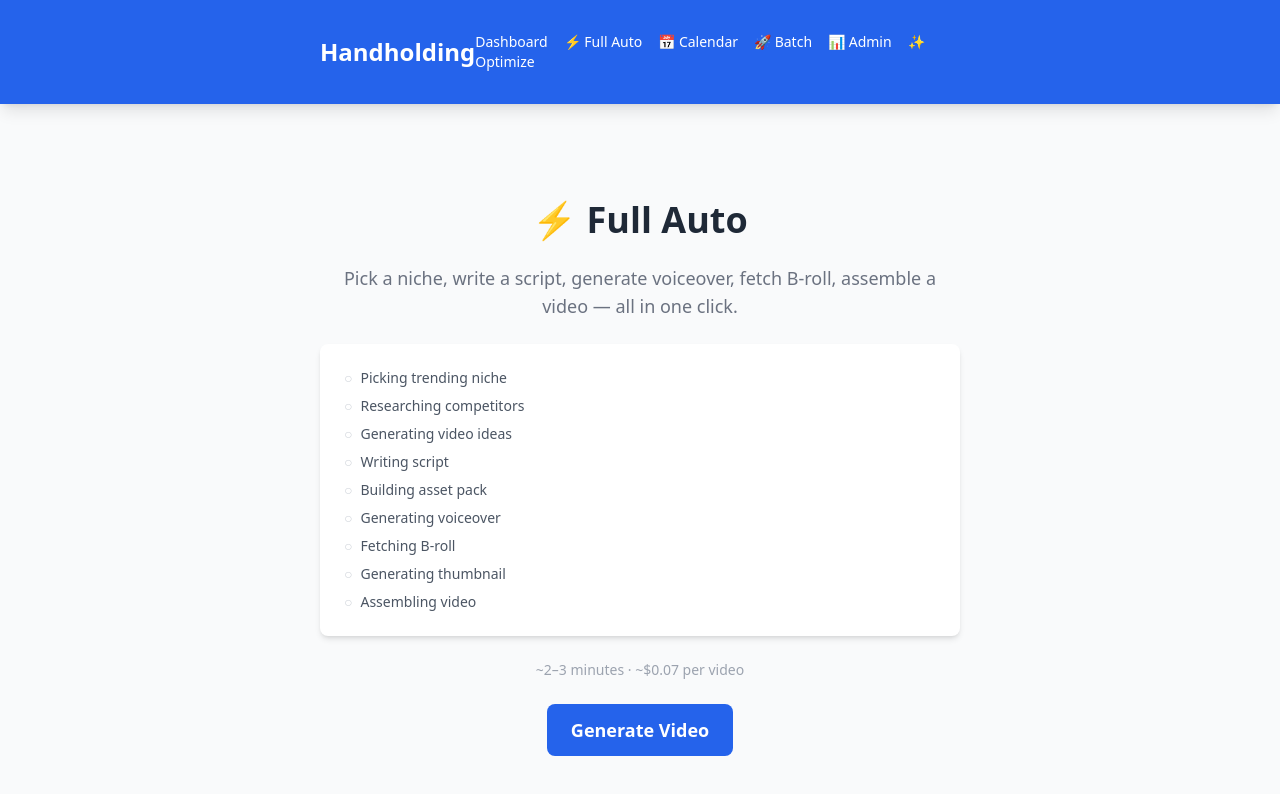
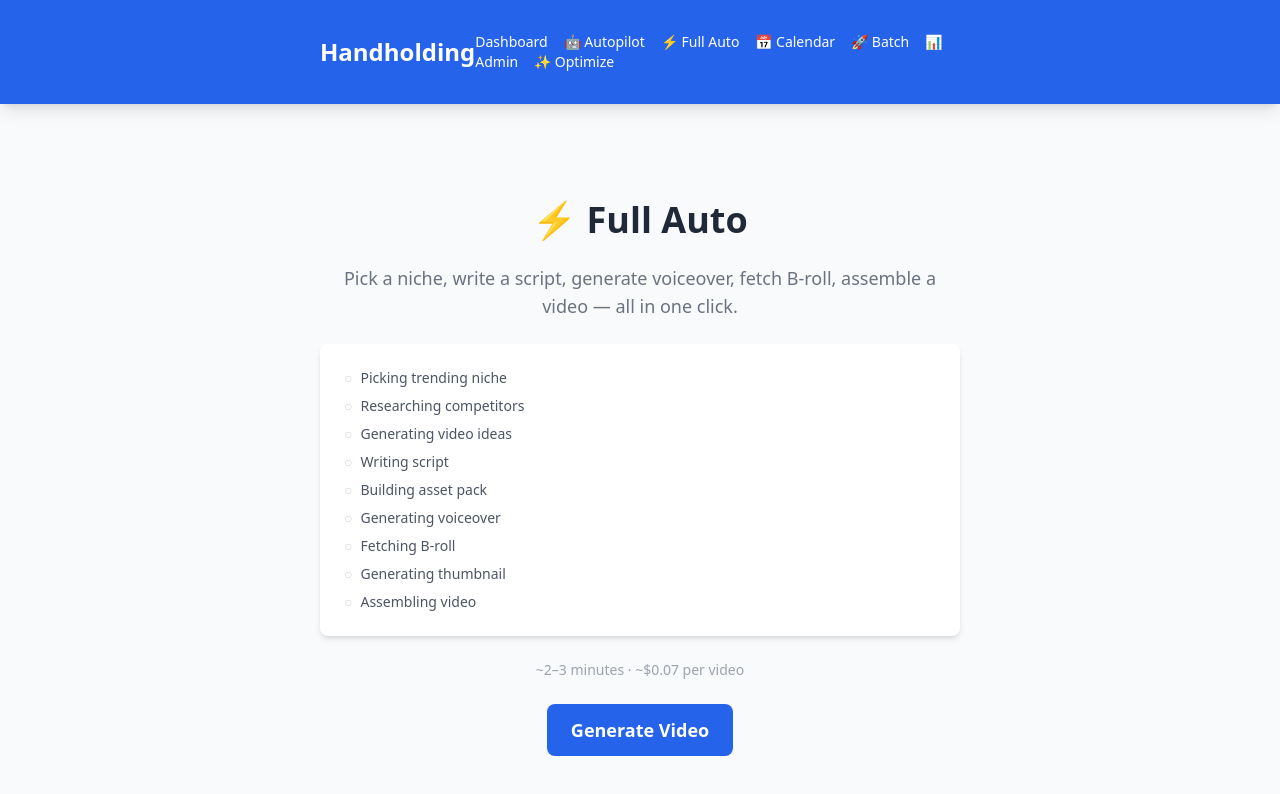
Before and after one commit to Eddiebm/handholding-engine, a Next.js app in the folder apps/web/: page /full-auto in a window 1280 px wide. Shown: the top 794 px of the page. Built offline with nearby package versions, Linux system fonts and the light colour scheme.

Commit message:
feat: add Autopilot nav link

```diff
--- a/apps/web/app/layout.tsx
+++ b/apps/web/app/layout.tsx
@@ -19,6 +19,7 @@ export default function RootLayout({
             <a href="/" className="text-2xl font-bold hover:text-blue-100">Handholding</a>
             <div className="space-x-4 text-sm">
               <a href="/" className="hover:text-blue-100">Dashboard</a>
+              <a href="/autopilot" className="hover:text-blue-100">🤖 Autopilot</a>
               <a href="/full-auto" className="hover:text-blue-100">⚡ Full Auto</a>
               <a href="/calendar" className="hover:text-blue-100">📅 Calendar</a>
               <a href="/batch" className="hover:text-blue-100">🚀 Batch</a>
```
